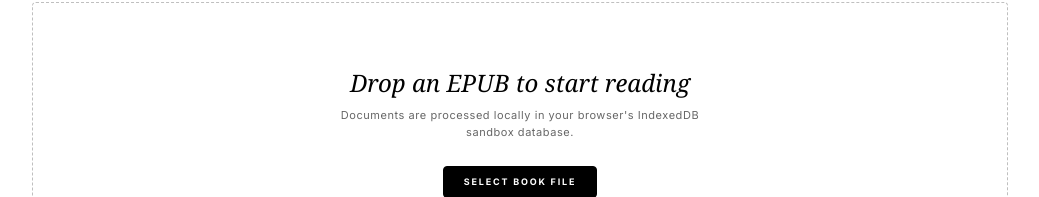
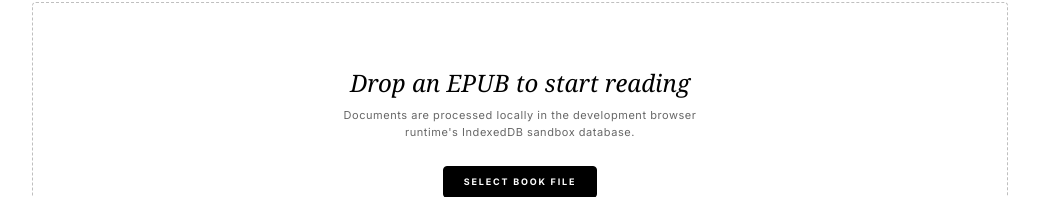
Before and after one commit to burntcookiedough/ZRead, a React (Vite) app: page / in a window 1280 px wide. Shown: the part 175-372 px from the top of the page, without its empty margins (120-1159 px from the left). Built offline with nearby package versions, Linux system fonts and the light colour scheme.

Commit message:
docs: clarify desktop and browser runtime roles

```diff
--- a/src/components/library/LibraryView.tsx
+++ b/src/components/library/LibraryView.tsx
@@ -176,6 +176,9 @@ export default function LibraryView({ onBookSelect }: LibraryViewProps) {
       year: "numeric",
     });
   };
+  const localStorageDescription = isTauriRuntime
+    ? "Documents are copied into the desktop app data directory and kept local to this device."
+    : "Documents are processed locally in the development browser runtime's IndexedDB sandbox database.";
 
   return (
     <div className="w-full max-w-5xl mx-auto px-6 py-12 md:py-16 text-black dark:text-white min-h-screen flex flex-col justify-start" id="lib-root">
@@ -245,7 +248,7 @@ export default function LibraryView({ onBookSelect }: LibraryViewProps) {
           >
             <h3 className="font-serif italic text-2xl text-black dark:text-white mb-2 font-medium">Drop an EPUB to start reading</h3>
             <p className="font-sans text-[11px] tracking-wider text-black/60 dark:text-white/60 max-w-sm leading-relaxed mb-6">
-              Documents are processed locally in your browser's IndexedDB sandbox database.
+              {localStorageDescription}
             </p>
             <span className="px-5 py-2 bg-black dark:bg-white text-white dark:text-black rounded-sm text-[9px] uppercase tracking-[0.2em] font-bold hover:bg-white hover:text-black dark:hover:bg-black dark:hover:text-white border border-black dark:border-white transition-all">
               Select Book File
```
Also changed, not shown: 1 other file (tests, documents, lock files or other folders).
